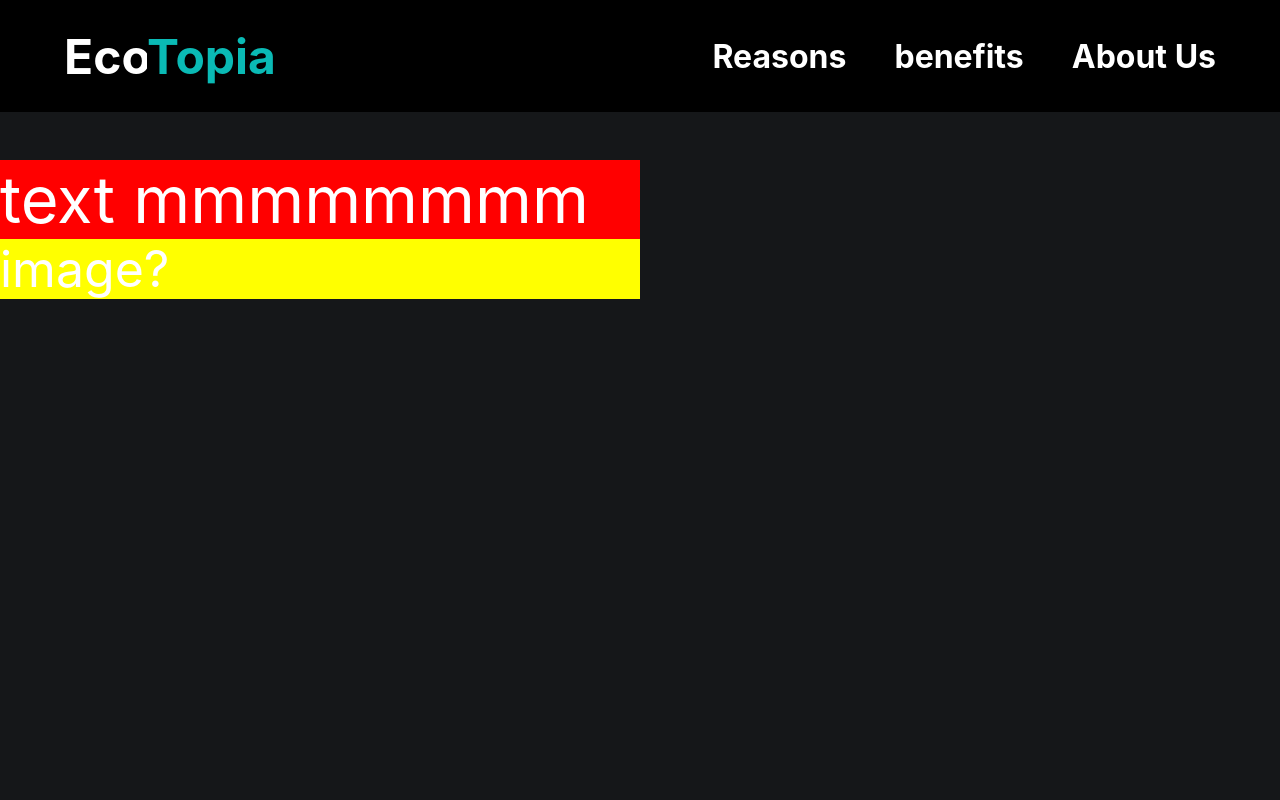
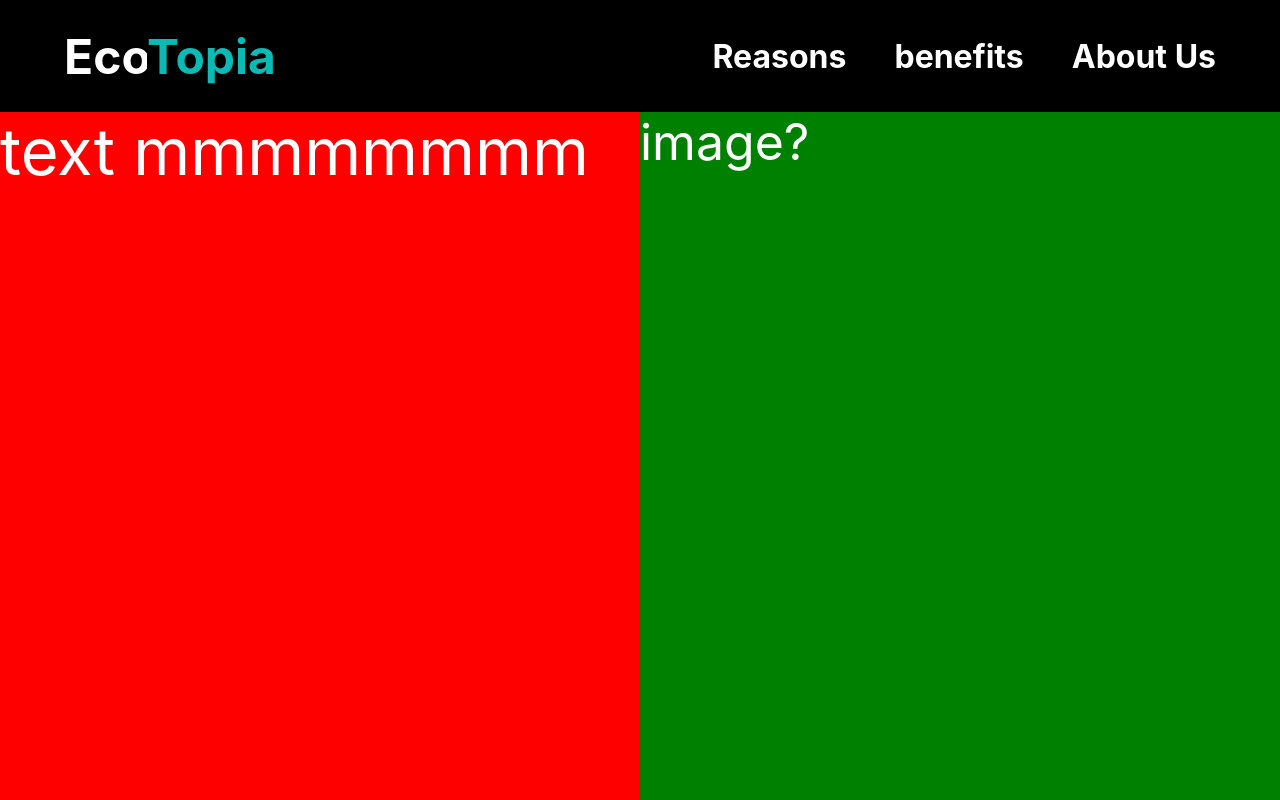
Before and after one commit to TILIKU/pain, a React (Create React App) app: page /aboutUs in a window 1280 px wide. Shown: the top 800 px of the page. Built offline with nearby package versions, Linux system fonts and the light colour scheme.

Commit message:
added flexbox and fixed composition of a page

```diff
--- a/src/components/Section.js
+++ b/src/components/Section.js
@@ -4,10 +4,8 @@ import classes from "../css/Section.module.css"
 function Section(props){
     return(
     <div className={classes.mainDiv}>
-
             <div className={classes.sectionText}>text mmmmmmmm</div>
             <div className={classes.sectionImg}>image?</div>
-
     </div>
     )
 }
--- a/src/css/Layout.module.css
+++ b/src/css/Layout.module.css
@@ -3,15 +3,15 @@
   width: 100%;
   background-color: #151719;
   display:grid;
-  grid-template-areas:  "header header"
-                        "content content"
-                        "footer footer";
+  grid-template-areas:  "header"
+                        "content"
+                        "footer";
 }
 
 .main {
-  margin: 3rem 0;
-  width: 90%;
-  max-width: 40rem;
+  margin: 0 0;
+  width: 100%;
   min-height: 73.5vh;
   grid-area:content;
+  display:unset;
 }
--- a/src/css/Section.module.css
+++ b/src/css/Section.module.css
@@ -1,17 +1,20 @@
 .mainDiv{
-    width: 100%;
+    width:100%;
     min-height: 100vh;
-
+    display:flex;
+    flex-direction: row;
 }
 .sectionText{
     color:white;
     font-size:65px;
     background-color:red;
     grid-area:content;
+    width:50%;
 }
 .sectionImg{
     color: white;
     font-size:50px;
-    background-color:yellow;
+    background-color:green;
     grid-area:content;
+    width:50%;
 }
```
